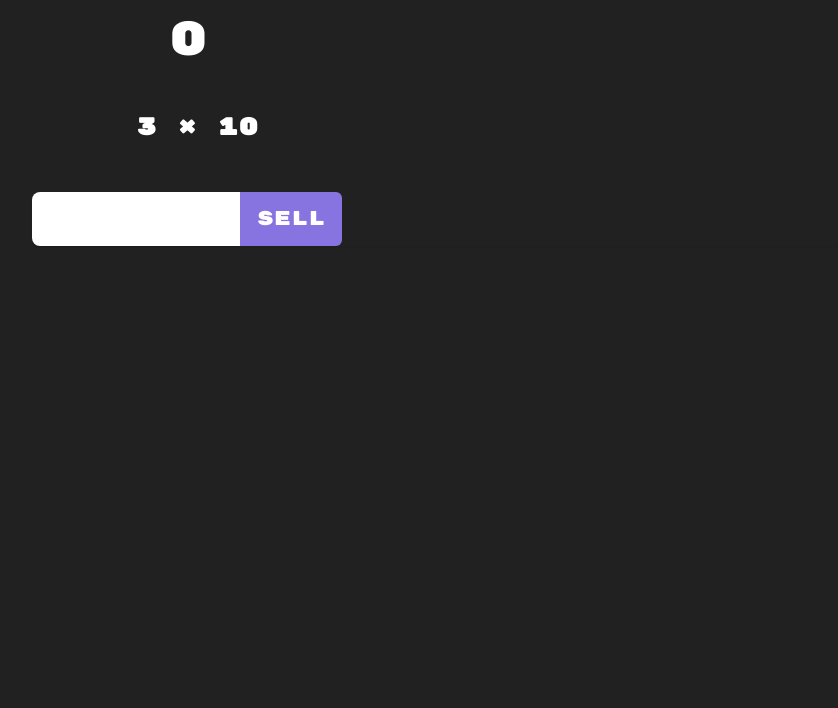
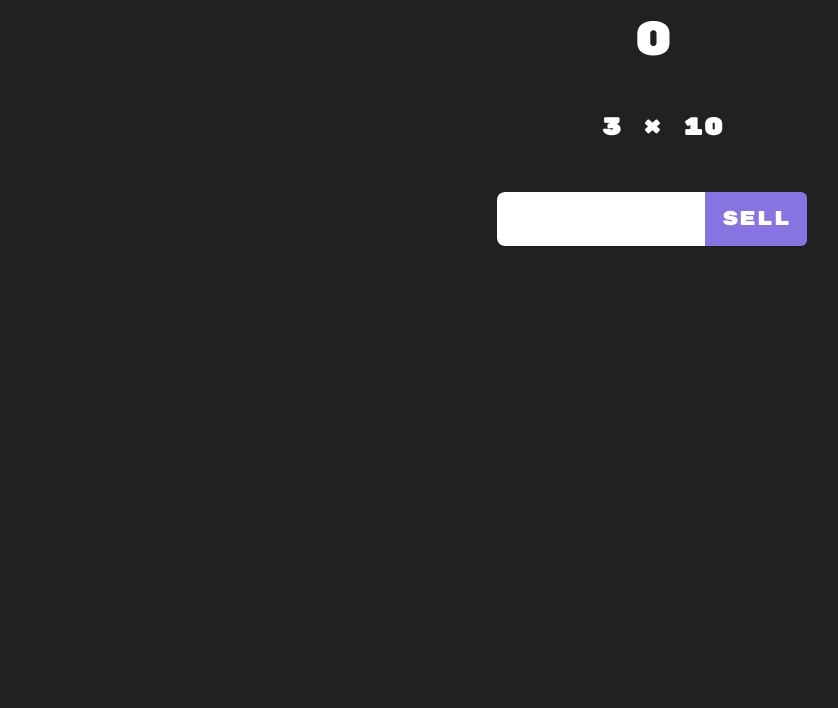
Before and after one commit to artemkaFismat/Math-Contest, a plain HTML site: page index.html in a window 1280 px wide. Shown: the part 92-800 px from the top of the page, without its empty margins (8-846 px from the left). Drawn offline with nearby package versions, Linux system fonts and the light colour scheme.

Commit message:
Update index.html

```diff
--- a/index.html
+++ b/index.html
@@ -17,6 +17,17 @@
         }
         header, #score, #question, #button {
             font-family: 'Rubik Mono One'
+        }
+        html, body {
+            height: 100%;
+        }
+        html {
+            display: table;
+            margin: auto;
+        }
+        body {
+            display: table-cell;
+            margin-left: 0;
         }
     </style>
 </head>
```
